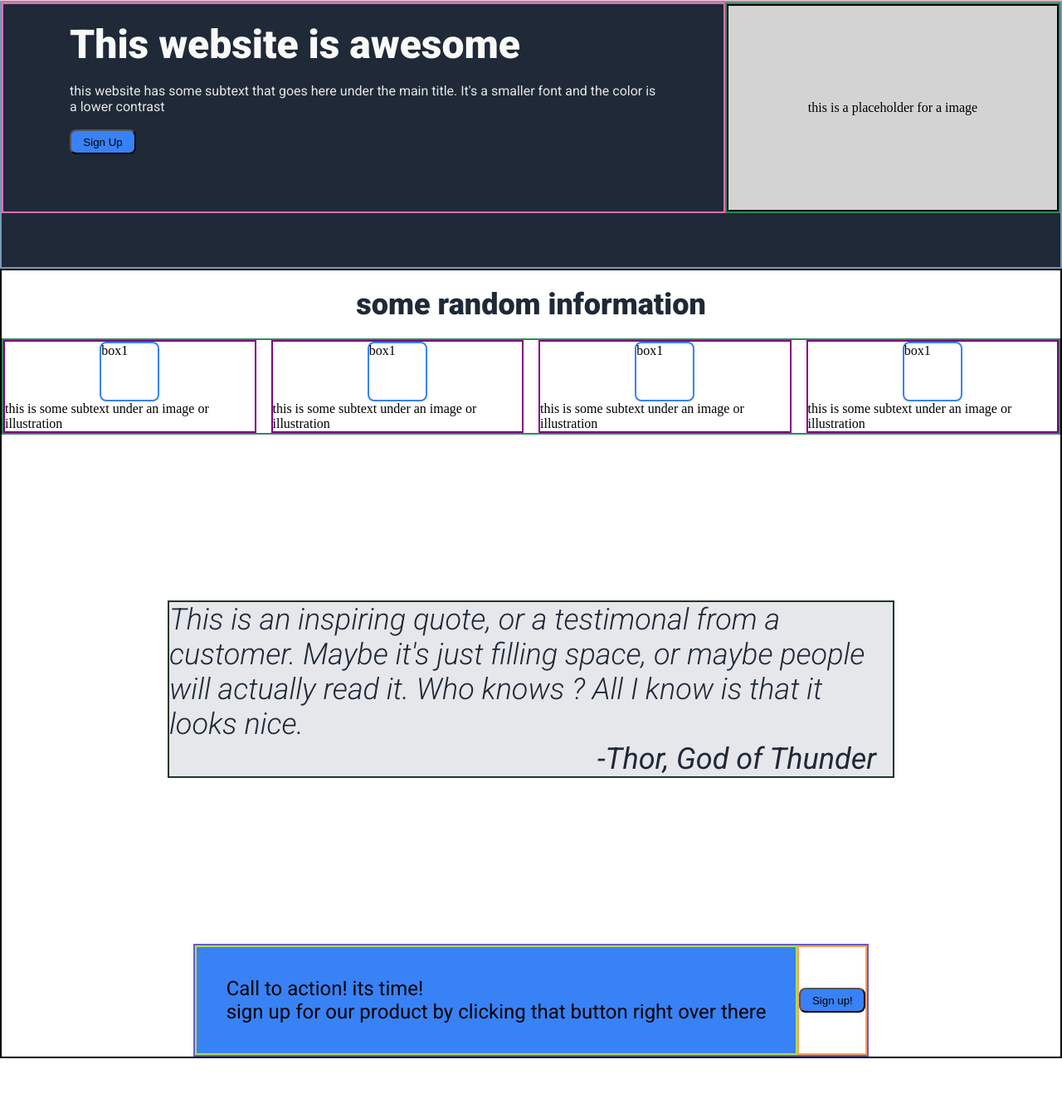
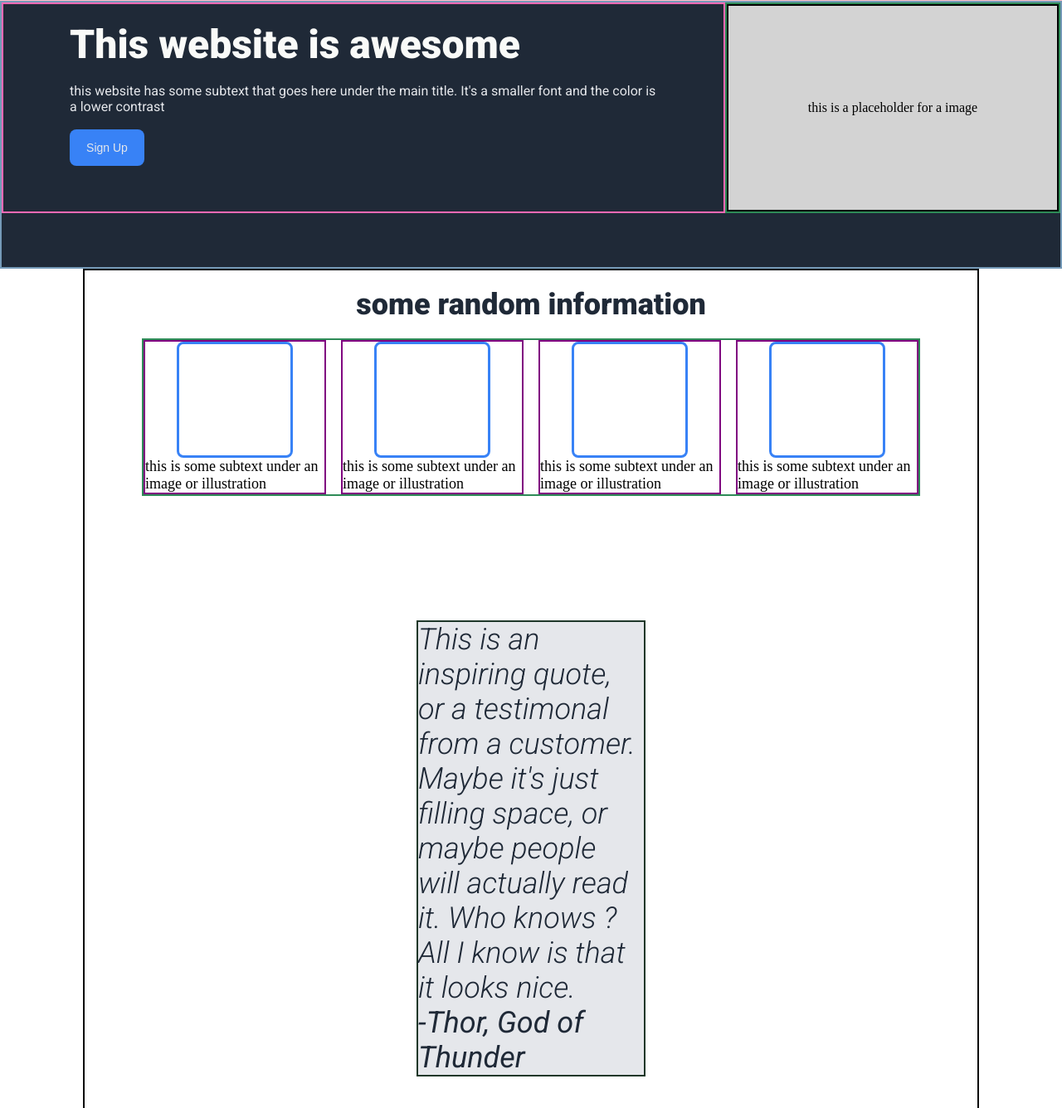
Before and after one commit to JStill-7/OdinProjectLandingPage, a plain HTML site: page index.html in a window 1280 px wide. Shown: the part 84-1420 px from the top of the page at 83% size. Before the commit the page ends 1360 px from the top, so only its background shows below. Drawn offline with Linux system fonts and the light colour scheme.

Commit message:
finish html and added more styling

```diff
--- a/index.html
+++ b/index.html
@@ -26,7 +26,7 @@
                 <p>This website is awesome</p>
             </div>
             <p>this website has some subtext that goes here under the main title. It's a smaller font and the color is a lower contrast</p>
-            <button>Sign Up</button>
+            <button class="button2">Sign Up</button>
         </div>
         <div class="place-holder-image">
             <div class="image-box">
@@ -38,19 +38,19 @@
         <p id="mid-section-title">some random information</p>
         <div class="four-squares">
             <div class="image-square-box">
-                <p class="boxes">box1</p>
+                <p class="boxes"></p>
                 <p>this is some subtext under an image or illustration</p>
             </div>
             <div class="image-square-box">
-                <p class="boxes">box1</p>
+                <p class="boxes"></p>
                 <p>this is some subtext under an image or illustration</p>
             </div>
             <div class="image-square-box">
-                <p class="boxes">box1</p>
+                <p class="boxes"></p>
                 <p>this is some subtext under an image or illustration</p>
             </div>
             <div class="image-square-box">
-                <p class="boxes">box1</p>
+                <p class="boxes"></p>
                 <p>this is some subtext under an image or illustration</p>
             </div>
         </div>
@@ -66,9 +66,12 @@
                 <p>sign up for our product by clicking that button right over there</p>
             </div>
                 <div class="action-button">
-                    <button>Sign up!</button>
+                    <button class="button1">Sign up!</button>
                 </div>
         </div>
+    </div>
+    <div class="footer">
+        <p>CopyRight &copy the Odin Project 2021</p>
     </div>
 
 </body>
--- a/styles.css
+++ b/styles.css
@@ -56,10 +56,14 @@
     gap: 18px;
 }
 
-button {
+.button2 {
     background-color:#3882f6;
-    width:80px;
-    height: 30px;
+    color: #E5E7EB;
+    font-size: 14px;
+    border: none;
+    padding: 14px;
+    width:90px;
+
     border-radius: 8px;
 }
 
@@ -88,6 +92,8 @@ button {
     flex-direction: column;
     justify-content: center;
     align-items: center;
+    margin-left: 100px;
+    margin-right: 100px;
 }
 
 #mid-section-title {
@@ -113,13 +119,16 @@ button {
     justify-content: center;
     align-items: center;
     flex-direction: column;
+    font-size: 18px;
+    width: 220px;
+
 }
 
 .boxes {
-    border: 2px solid #3882f6;
+    border: 3px solid #3882f6;
     border-radius: 8px;
-    height: 72px;
-    width: 72px;
+    height: 140px;
+    width: 140px;
 }
 
 .quote-box {
@@ -130,7 +139,10 @@ button {
     font-weight: 300;
     background-color: #E5E7EB;
     color: #1F2937;
-    margin: 200px;
+    margin-left: 400px;
+    margin-right: 400px;
+    margin-top:150px;margin-bottom: 150px;
+    /* margin: 200px; */
 }
 
 .author-box {
@@ -145,6 +157,8 @@ button {
     border: 2px solid slateblue;
     display: flex;
     flex-direction: row;
+    border-radius: 10px;
+    margin-bottom: 90px;
 }
 
 .call-to-action {
@@ -155,12 +169,42 @@ button {
     font-family: roboto;
     font-size: 24px;
     padding: 36px;
+    width: 900px;
+    color: #E5E7EB;
 
 }
 
 .action-button {
     border: 2px solid sandybrown;
+    background-color: #3882f6;
+    width: 200px;
     display: flex;
     flex-direction: column;
     justify-content: center;
+    align-items: center;
 }
+
+.button1 {
+    background-color: #3882f6;
+    border: 3px solid #E5E7EB;
+    color: #E5E7EB;
+    border-radius: 5px;
+    width: 120px;
+    font-size: 20px;
+    padding-top: 6px;
+    padding-bottom: 6px;
+    padding-left: 10px;
+    padding-right: 10px;
+
+}
+
+.footer {
+    border: 2px solid magenta;
+    background-color: #1F2937;
+    color: #E5E7EB;
+    display: flex;
+    justify-content: center;
+    align-items:center;
+    font-size: 20px;
+    height: 100px;
+}
```
